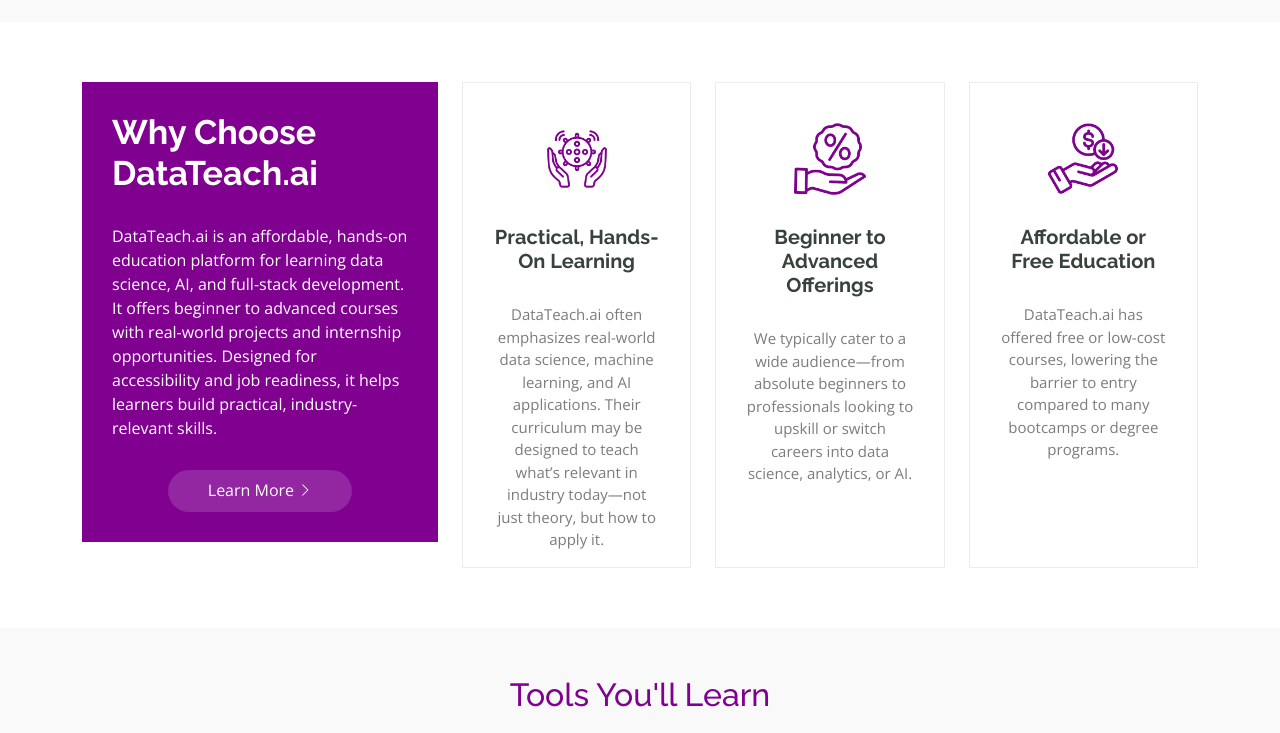
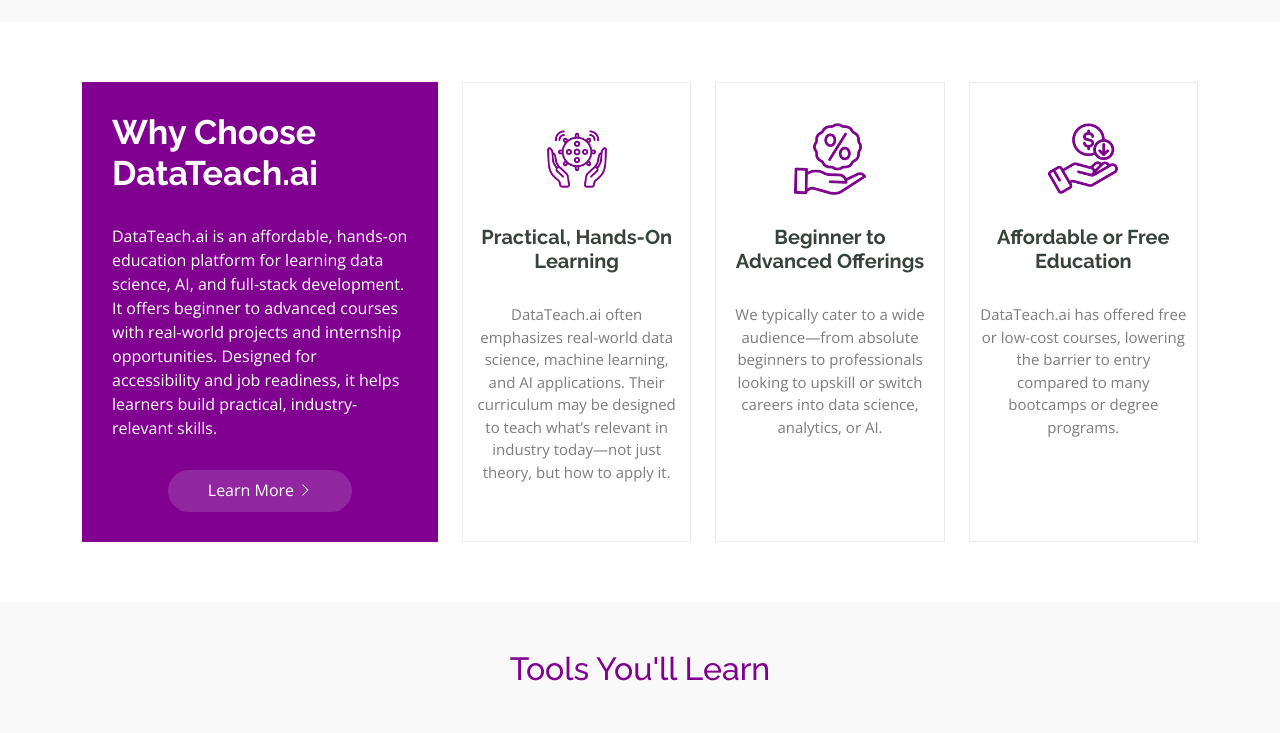
Before and after one commit to TarunReddy5100/Data-Teach, a plain HTML site: page index.html in a window 1280 px wide. Shown: the part 1924-2657 px from the top of the page. Drawn offline with nearby package versions, Linux system fonts and the light colour scheme.

Commit message:
Update main.css

```diff
--- a/assets/css/main.css
+++ b/assets/css/main.css
@@ -1117,7 +1117,7 @@ section,
 .why-us .icon-box {
   background-color: var(--surface-color);
   text-align: center;
-  padding: 40px 30px 0px 30px;
+  padding: 40px 10px 0px 10px;
   width: 100%;
   height: 100%;
   border: 1px solid color-mix(in srgb, var(--default-color), transparent 90%);
```
